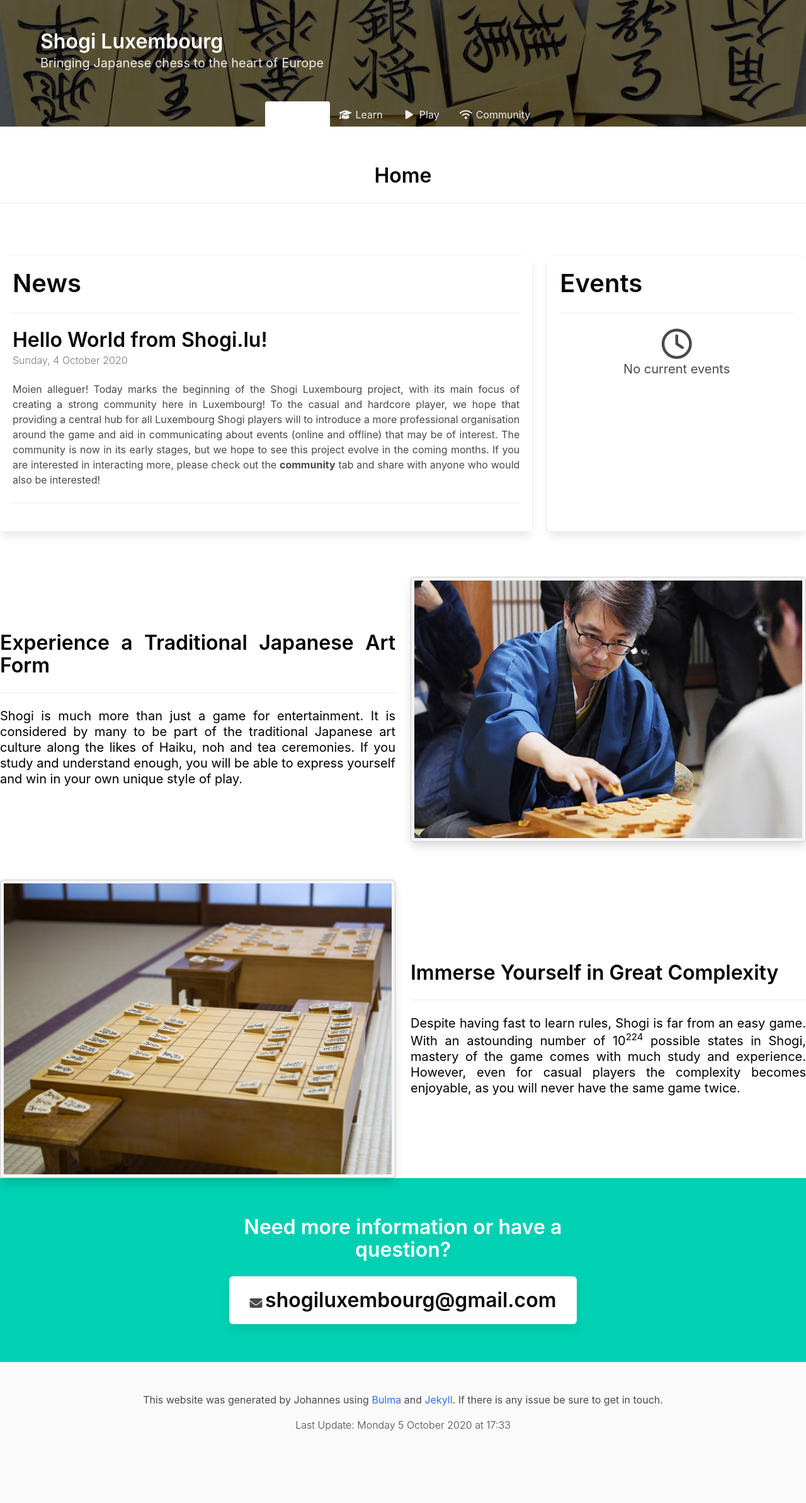
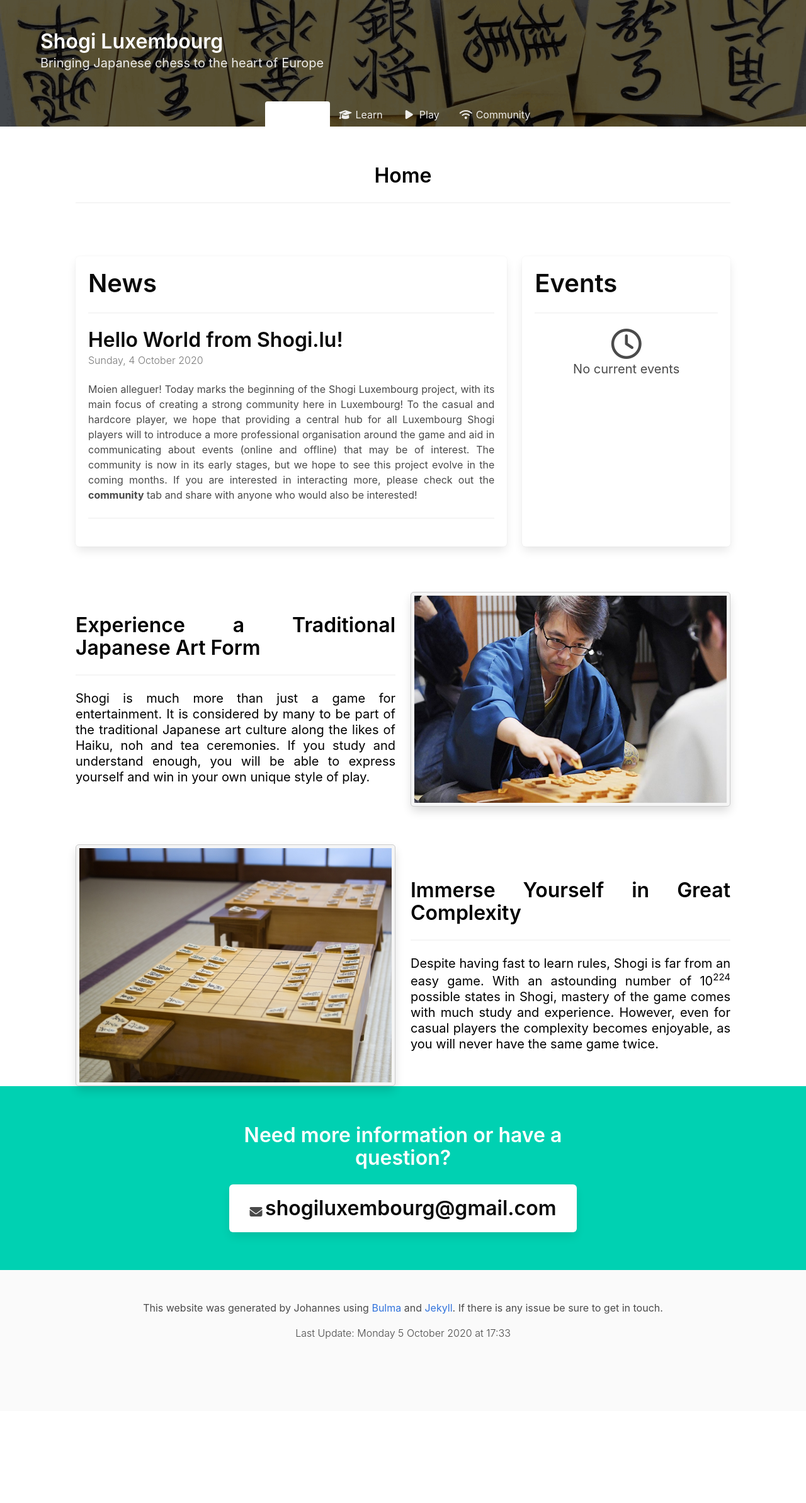
Before and after one commit to DerAndereJohannes/shogi-lu, a Jekyll site: the page built from index.html, in a window 1280 px wide. Shown: the whole page at 63% size. Built offline with Jekyll 4.4.1, drawn with Linux system fonts in a browser that asks for light colours; nearby versions of some CDN libraries; after the commit the page ends 2241 px from its top, so only the background shows below that.

Commit message:
padding fix for mobile reverse

```diff
--- a/css/tabs.css
+++ b/css/tabs.css
@@ -4,7 +4,7 @@
 }
 
 .tab-content {
-	padding: 60px 120px 0px 120px;
+	padding: 60px 0px 0px 0px;
 	top: 197px;
 	color: #000;
 	background-color: white;
@@ -125,7 +125,7 @@ transform: translateX(-50%);
 
 @media only screen and (min-width: 768px) {
 	.tab-content {
-		padding: 60px 0px 0px 0px;
+		padding: 60px 120px 0px 120px;
 		top: 197px;
 		color: #000;
 		background-color: white;
```
